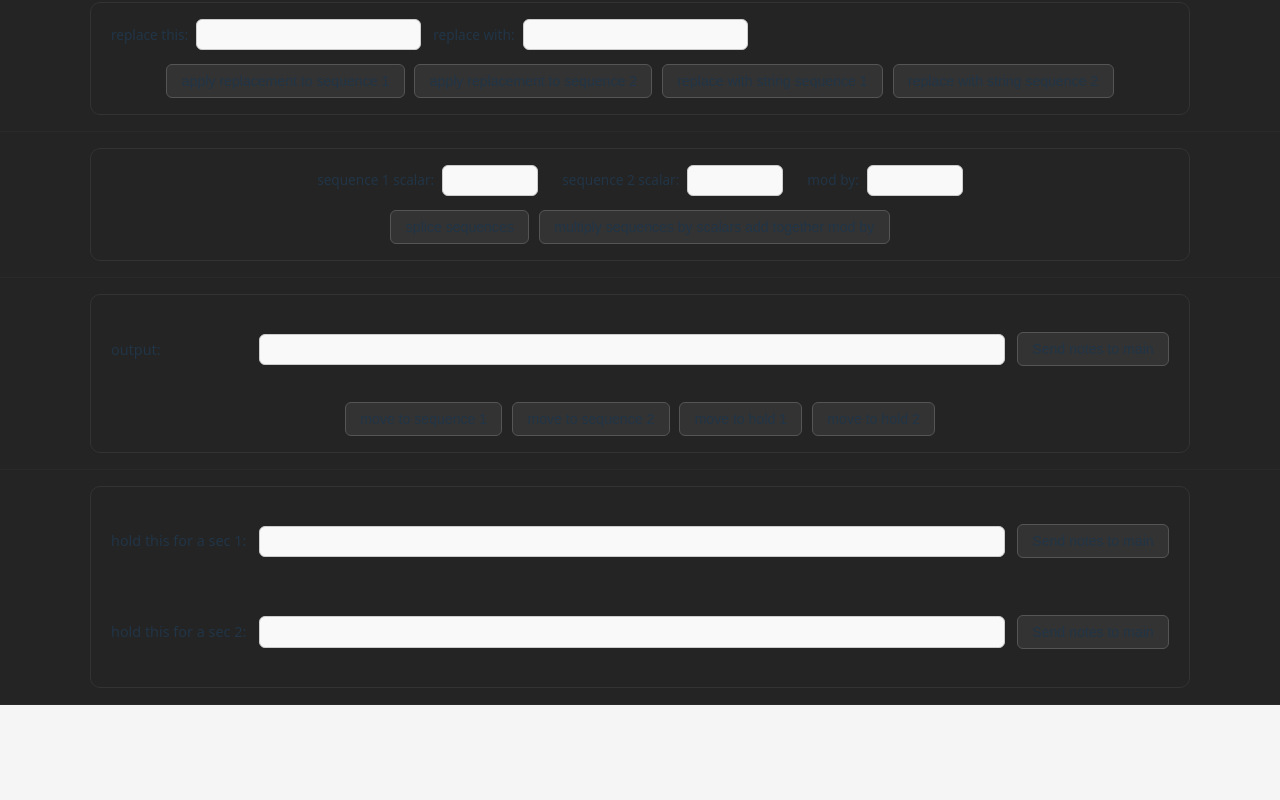
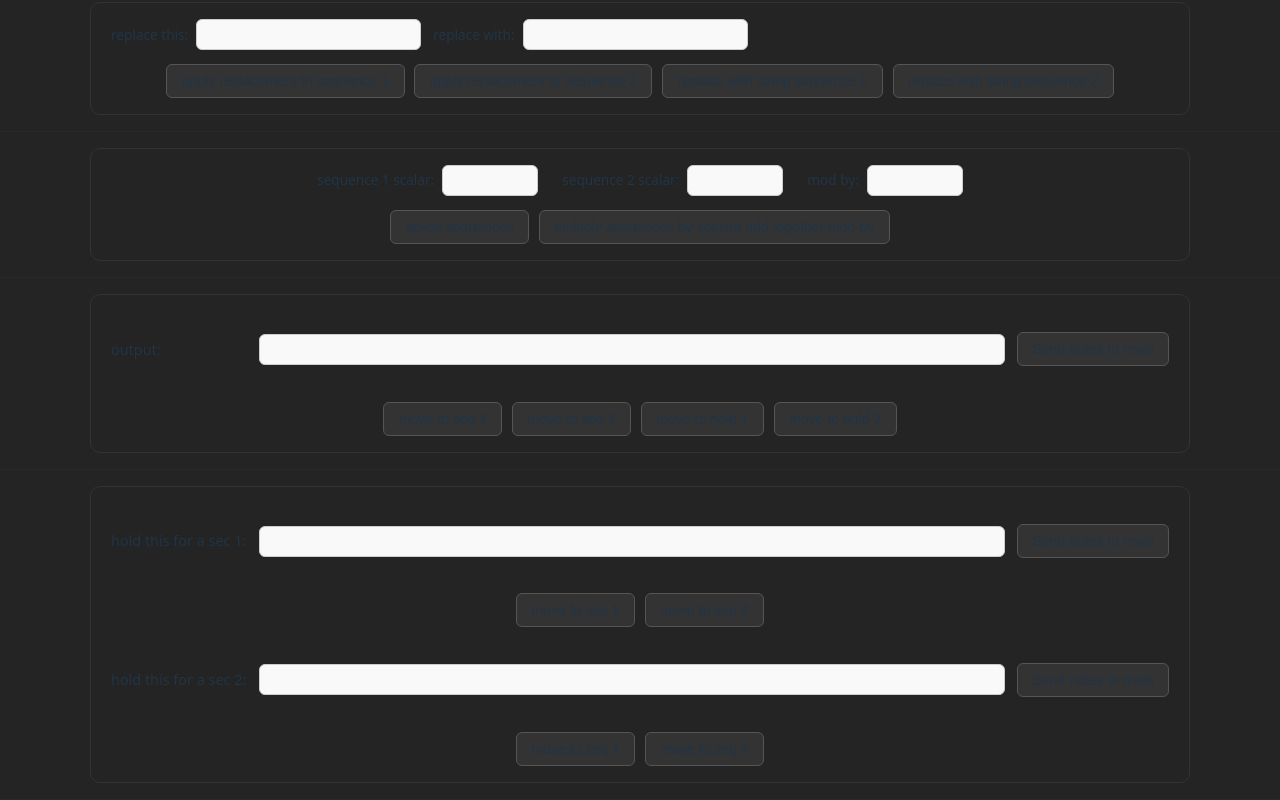
Before and after one commit to nathanfenoglio/midi_sequencing_toolbox, a React (Vite) app: page /take2 in a window 1280 px wide. Shown: the part 696-1496 px from the top of the page. Before the commit the page ends 1401 px from the top, so only its background shows below. Built offline with nearby package versions, Linux system fonts and the light colour scheme.

Commit message:
add buttons to move hold 1 and hold 2 to seq 1 and seq 2 on Take 2 Sequences page, add buttons to send notes to Take 2 Sequences page from Up Down and Graph Traversal pages

```diff
--- a/src/pages/GraphPage.jsx
+++ b/src/pages/GraphPage.jsx
@@ -1,6 +1,7 @@
 import { useCallback, useEffect, useMemo, useRef, useState } from "react";
 import { useMainMidi } from "../context/MainMidiContext.jsx";
 import { useGraphSession } from "../context/GraphSessionContext.jsx";
+import { useTake2Session } from "../context/Take2SessionContext.jsx";
 import {
   buildAdjacencyMap,
   buildAdjacencyMatrix,
@@ -41,6 +42,7 @@ const BUILD_LABELS = [
 
 export function GraphPage() {
   const { setMainNotes } = useMainMidi();
+  const { setSeq1 } = useTake2Session();
   const {
     nodes,
     edges,
@@ -209,6 +211,11 @@ export function GraphPage() {
     setMainNotes(t.length ? t : "");
   }, [concatenatedNotes, setMainNotes]);
 
+  const sendToTake2 = useCallback(() => {
+    const t = concatenatedNotes.trim();
+    setSeq1(t.length ? t : "");
+  }, [concatenatedNotes, setSeq1]);
+
   const handlePathDragStart = useCallback((index, e) => {
     dragFromIndexRef.current = index;
     // signify to browser this is a move operation
@@ -337,6 +344,9 @@ export function GraphPage() {
             </button>
             <button type="button" className="controls" onClick={sendToMain}>
               Send notes to main
+            </button>
+            <button type="button" className="controls" onClick={sendToTake2}>
+              Send notes to Take 2
             </button>
             <label className="graph-notes-meta-label"># notes</label>
             <span
--- a/src/pages/SequencesPage.jsx
+++ b/src/pages/SequencesPage.jsx
@@ -550,10 +550,10 @@ export function SequencesPage() {
 
           <div className="btn-row center">
             <button type="button" className="controls-btn" onClick={() => setSeq1(output)}>
-              move to sequence 1
+              move to seq 1
             </button>
             <button type="button" className="controls-btn" onClick={() => setSeq2(output)}>
-              move to sequence 2
+              move to seq 2
             </button>
             <button type="button" className="controls-btn" onClick={() => setHold1(output)}>
               move to hold 1
@@ -583,6 +583,15 @@ export function SequencesPage() {
             <SendToMainButton onClick={() => sendToMain(hold1)} />
           </div>
 
+          <div className="btn-row center">
+            <button type="button" className="controls-btn" onClick={() => setSeq1(hold1)}>
+              move to seq 1
+            </button>
+            <button type="button" className="controls-btn" onClick={() => setSeq2(hold1)}>
+              move to seq 2
+            </button>
+          </div>
+
           <div className="seq-row">
             <label className="seq-label" htmlFor="hold2-box">
               hold this for a sec 2:
@@ -597,6 +606,15 @@ export function SequencesPage() {
             />
             <SendToMainButton onClick={() => sendToMain(hold2)} />
           </div>
+
+          <div className="btn-row center">
+            <button type="button" className="controls-btn" onClick={() => setSeq1(hold2)}>
+              move to seq 1
+            </button>
+            <button type="button" className="controls-btn" onClick={() => setSeq2(hold2)}>
+              move to seq 2
+            </button>
+          </div>
         </div>
       </div>
     </div>
--- a/src/pages/UpdownPage.jsx
+++ b/src/pages/UpdownPage.jsx
@@ -6,6 +6,7 @@ import {
 } from "../lib/updownEngine";
 import { SCALES } from "../lib/scales";
 import { useMainMidi } from "../context/MainMidiContext.jsx";
+import { useTake2Session } from "../context/Take2SessionContext.jsx";
 import {
   newRowId,
   useToolboxSessions,
@@ -189,6 +190,7 @@ function computeSequenceOutput({ scaleInput, startNoteInput, repeatsInput, rows
 
 export function UpdownPage() {
   const { setMainNotes } = useMainMidi();
+  const { setSeq1 } = useTake2Session();
   const { updown } = useToolboxSessions();
   const {
     scaleInput,
@@ -538,6 +540,13 @@ export function UpdownPage() {
               >
                 Send notes to main
               </button>
+              <button
+                type="button"
+                className="send-to-main-button send-notes-to-main-updown"
+                onClick={() => setSeq1(output.trim() || "")}
+              >
+                Send notes to Take 2
+              </button>
             </div>
           </div>
           <textarea
```
